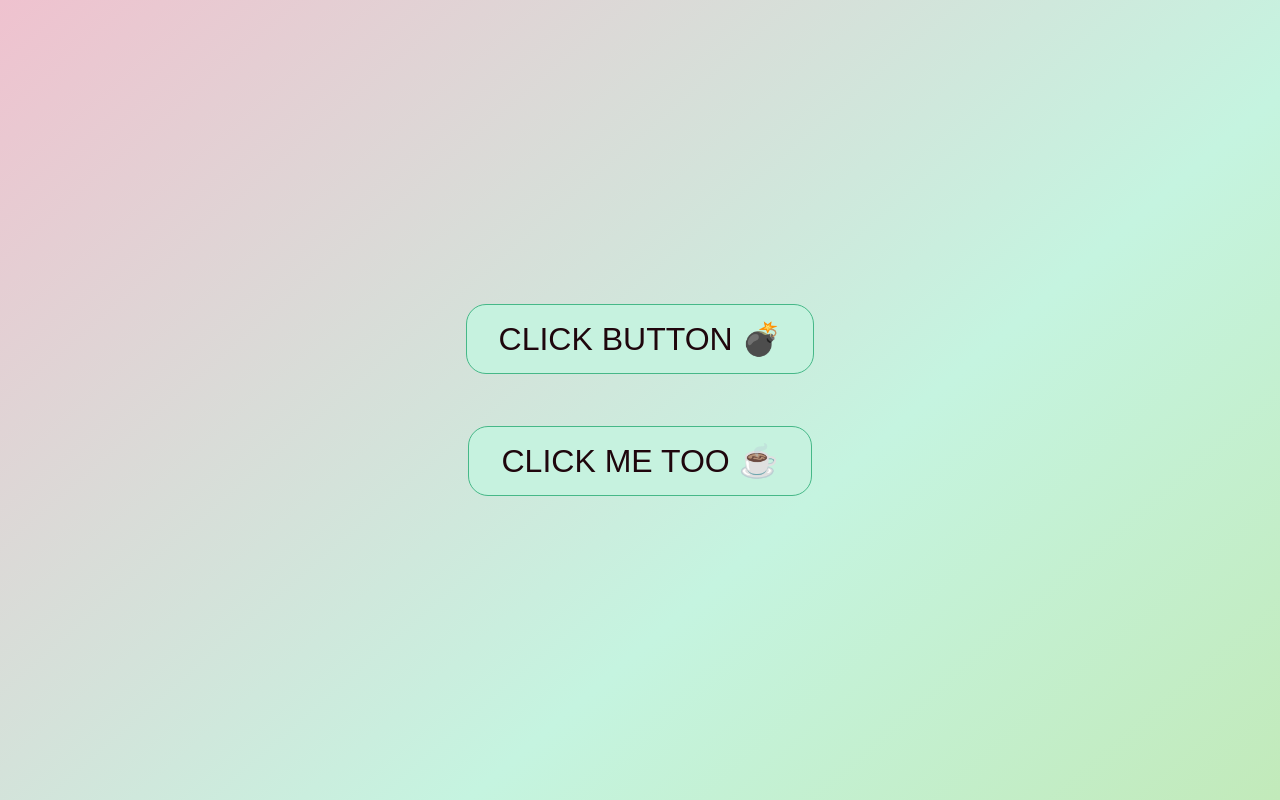
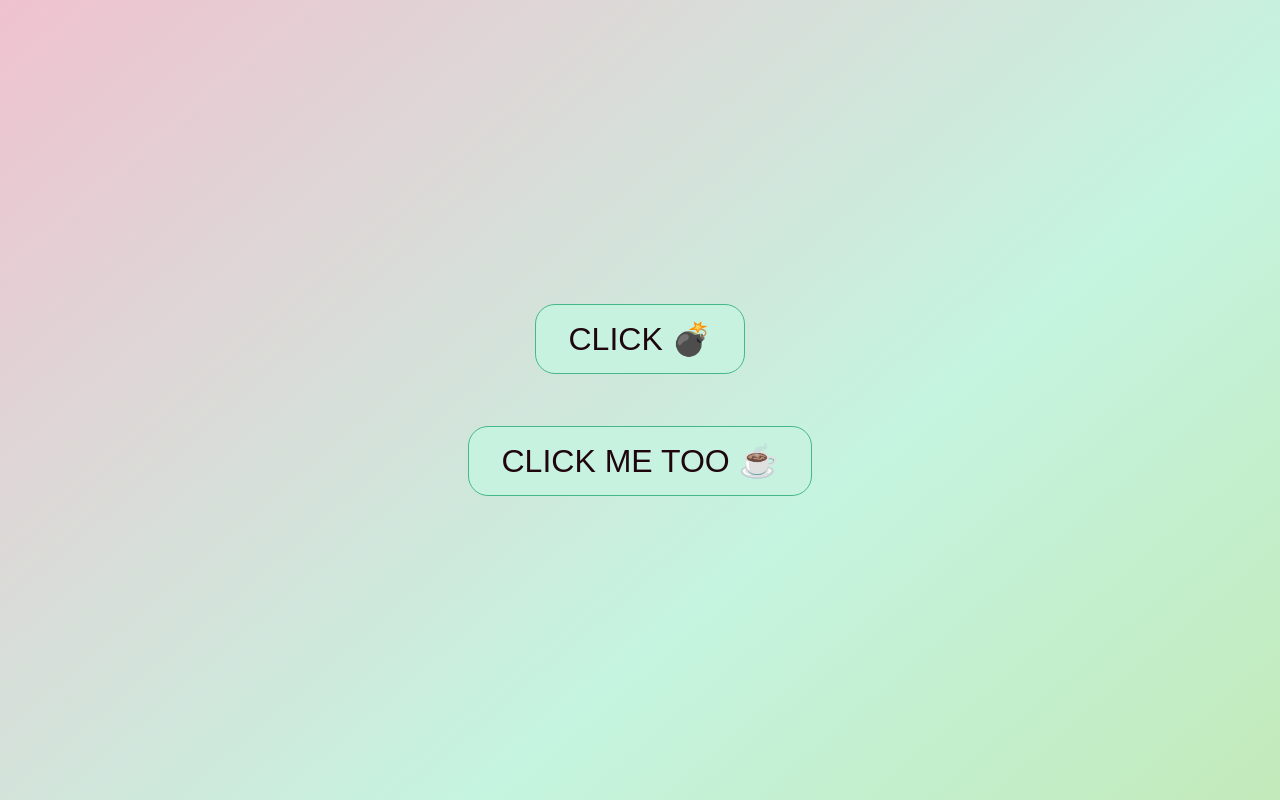
Before and after one commit to joebumbulis/button_react_2, a React (Create React App) app: page / in a window 1280 px wide. Built offline with nearby package versions, Linux system fonts and the light colour scheme.

Commit message:
fails test in app.js

```diff
--- a/src/App.js
+++ b/src/App.js
@@ -9,7 +9,7 @@ function App() {
   const textToDisplay = <div className="display-text">Right Meow!💥😸</div>;
   const secondText = <div className="display-text">Shablow!💥😜</div>;
   const coffeeButtonTitle = 'CLICK ME TOO ☕️';
-  const bombButtonTitle = 'CLICK BUTTON 💣';
+  const bombButtonTitle = 'CLICK  💣';
 
   return (
     <div className="App">
```
